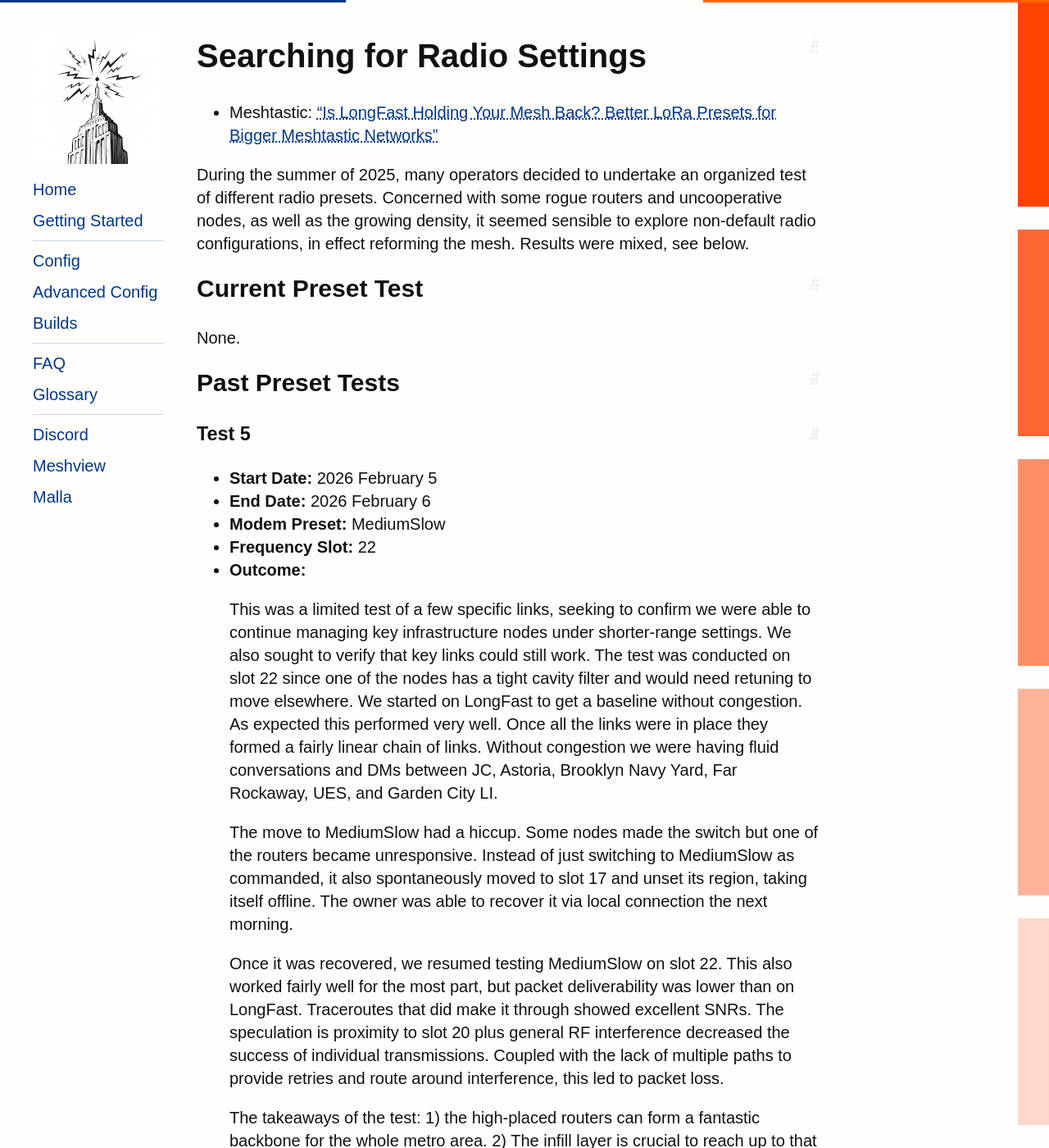
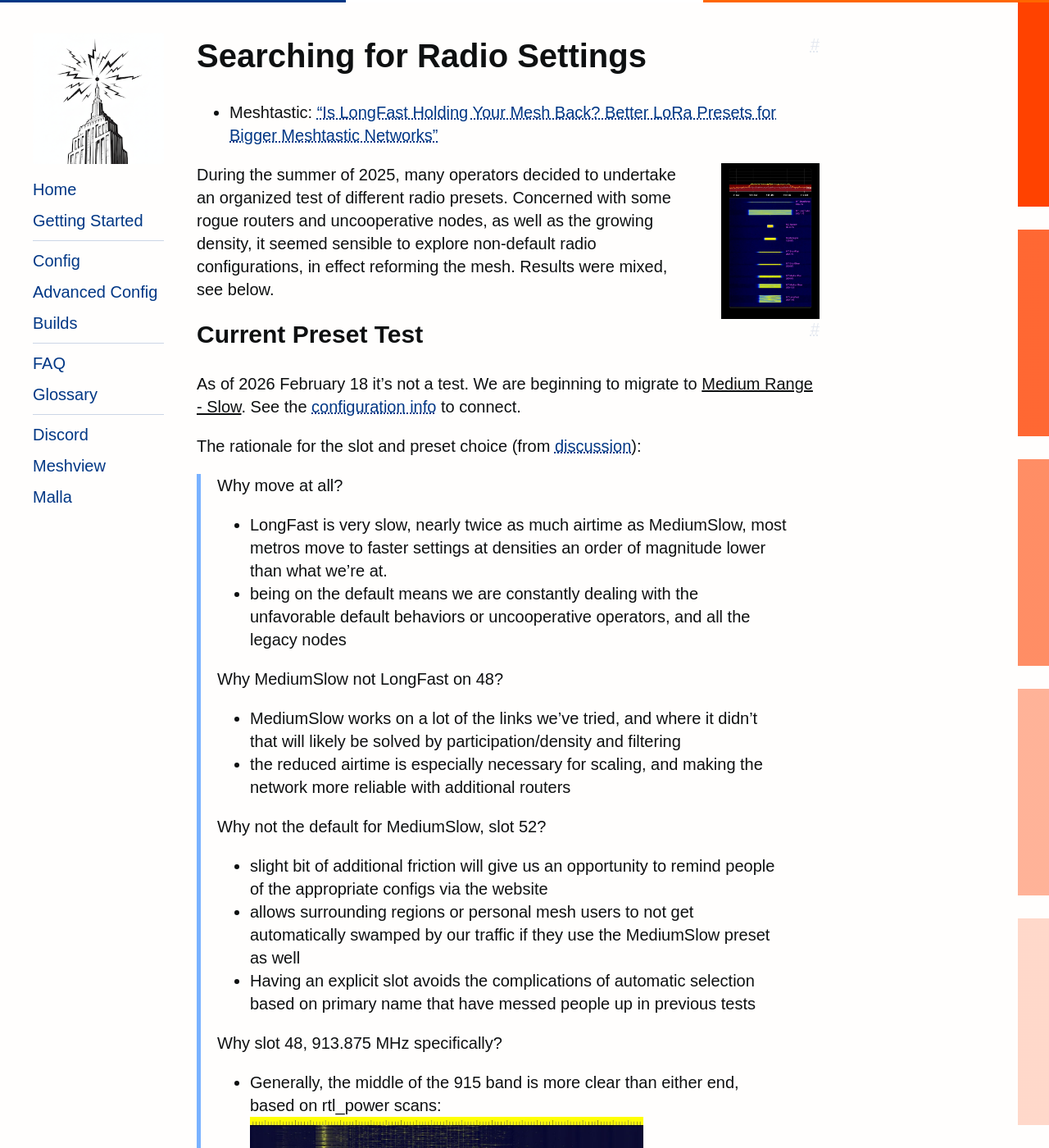
Before and after one commit to MeshNY/meshny.github.io, a Jekyll site: the page built from docs/preset-testing.md, in a window 1280 px wide and 1400 px high. Shown: the whole window at 82% size. Built offline with Jekyll 4.4.1, drawn with Linux system fonts in a browser that asks for light colours; some web fonts are replaced; our own code applies the rules of GitHub Pages for plain Markdown files; some of the changed text lies outside the part shown.

Commit message:
Document the rationale for the new settings

```diff
--- a/docs/css/style.css
+++ b/docs/css/style.css
@@ -357,3 +357,20 @@
     border-color: var(--color-secondary_accent);
   }
 }
+
+blockquote {
+  border-left: 5px solid var(--color-secondary_accent);
+  padding-left: 1rem;
+  margin-left: 0;
+}
+
+.float-right {
+  float: right;
+  margin-left: var(--gutter);
+}
+
+p, ul {
+  img {
+    width: 100%;
+  }
+}
--- a/docs/preset-testing.md
+++ b/docs/preset-testing.md
@@ -1,14 +1,47 @@
+---
+title: Radio Preset Testing
+---
 
 # Searching for Radio Settings
 
 - Meshtastic: [“Is LongFast Holding Your Mesh Back? Better LoRa Presets for Bigger Meshtastic Networks”](https://meshtastic.org/blog/why-your-mesh-should-switch-from-longfast/)
+
+<a href="https://k2xap.radio/mesh/lora-shapes"><img src="/images/preset-comparison.webp" alt="Series of transmissions at varying widths and lengths, labeled with the preset names." style="max-width: 120px" class="float-right"></a>
 
 During the summer of 2025, many operators decided to undertake an organized test of different radio presets. Concerned with some rogue routers and uncooperative nodes, as well as the growing density, it seemed sensible to explore non-default radio configurations, in effect reforming the mesh. Results were mixed, see below.
 
 
 ## Current Preset Test
 
-None.
+As of 2026 February 18 it's not a test. We are beginning to migrate to <u>Medium Range - Slow</u>. See the [configuration info](/getting-started#mediumslow) to connect.
+
+The rationale for the slot and preset choice (from <a href="https://discord.com/channels/1395794339329998970/1426696399235321906/1472014386896965656">discussion</a>):
+
+> Why move at all?
+> - LongFast is very slow, nearly twice as much airtime as MediumSlow, most metros move to faster settings at densities an order of magnitude lower than what we’re at.
+> - being on the default means we are constantly dealing with the unfavorable default behaviors or uncooperative operators, and all the legacy nodes
+>
+> Why MediumSlow not LongFast on 48?
+> - MediumSlow works on a lot of the links we’ve tried, and where it didn’t that will likely be solved by participation/density and filtering
+> - the reduced airtime is especially necessary for scaling, and making the network more reliable with additional routers
+>
+> Why not the default for MediumSlow, slot 52?
+> - slight bit of additional friction will give us an opportunity to remind people of the appropriate configs via the website
+> - allows surrounding regions or personal mesh users to not get automatically swamped by our traffic if they use the MediumSlow preset as well
+> - Having an explicit slot avoids the complications of automatic selection based on primary name that have messed people up in previous tests
+>
+> Why slot 48, 913.875 MHz specifically?
+> - Generally, the middle of the 915 band is more clear than either end, based on rtl_power scans: <a href="/images/rtl_power-scan.webp"><img src="/images/rtl_power-scan.webp"  style="max-width: 480px" alt="RF waterfall across the entire 915 MHz ISM band showing columns of RF activity every 300 kHz, lesser columns every 100 kHz. Large hazy portions also in columns along frequencies in the lower and upper portions of the band."></a>
+> - Distance from 906.875 (LF20) and 910.525 (MC) means sites can use tight filtering more effectively, either to block remaining LF20 traffic or as dual-nodes
+> - avoids the smart meter channels as best as it can without picking an explicit frequency override and/or bandwidth, only overlaps with half a major meter channel on 914.0 MHz <a href="/images/middle-slots.jpg"><img src="/images/middle-slots.jpg" style="max-width: 480px" alt="Meshtastic frequency slots superimposed over an RTL power scan showing how they overlap with different major meter activity."></a>
+> - still close enough to the MediumSlow _and_ MediumFast defaults that if we change our mind about using a non-standard channel we don’t have to re-tune any filters
+>
+> Why not MediumFast?
+> - We could try it! It might work at the current density. We don’t know.
+>
+> Slot 49 would also probably work fine but 48 is just a smidge farther from the MS default (52). 42 & 43 also minimally overlap a meter channel but start to get within filter range of 910.525 (MeshCore default).
+
+
 
 ## Past Preset Tests
 
```
Also changed, not shown: docs/images/middle-slots.jpg (added), docs/images/preset-comparison.webp (added), docs/images/rtl_power-scan.webp (added).
